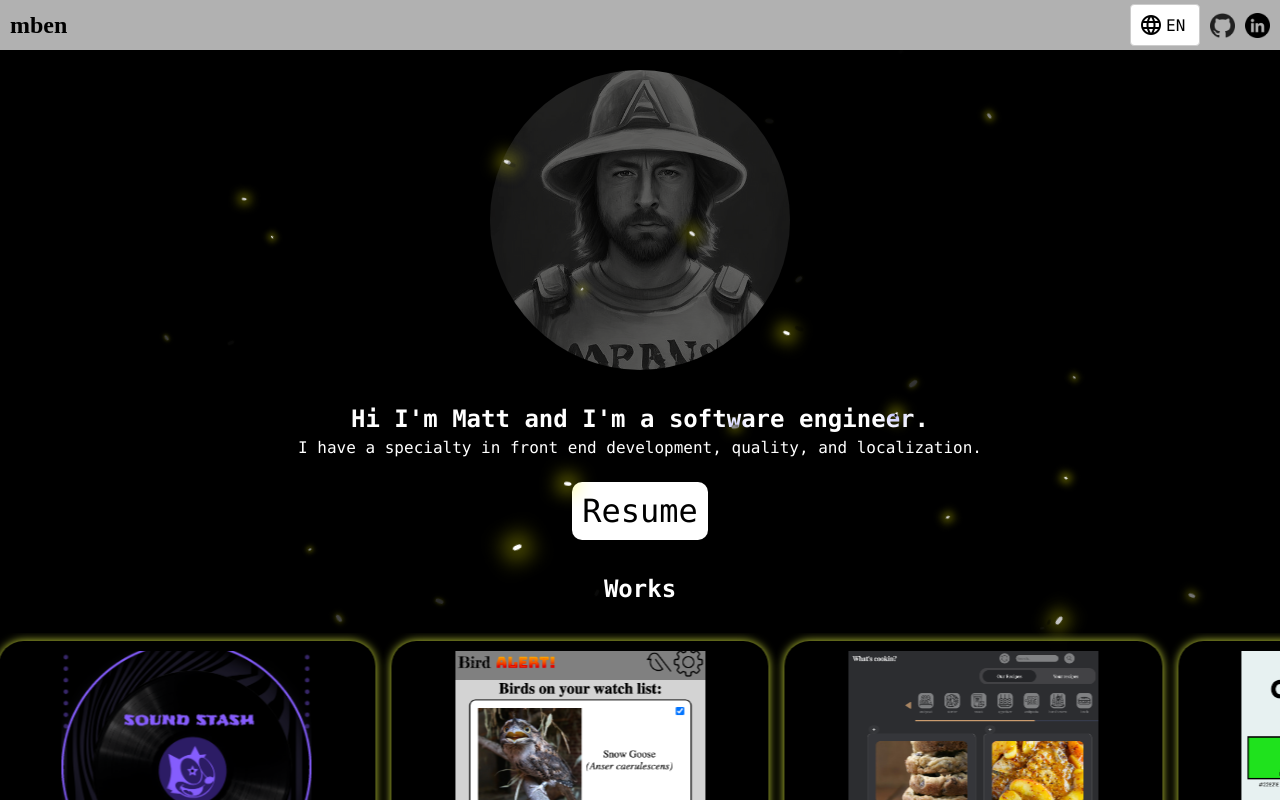
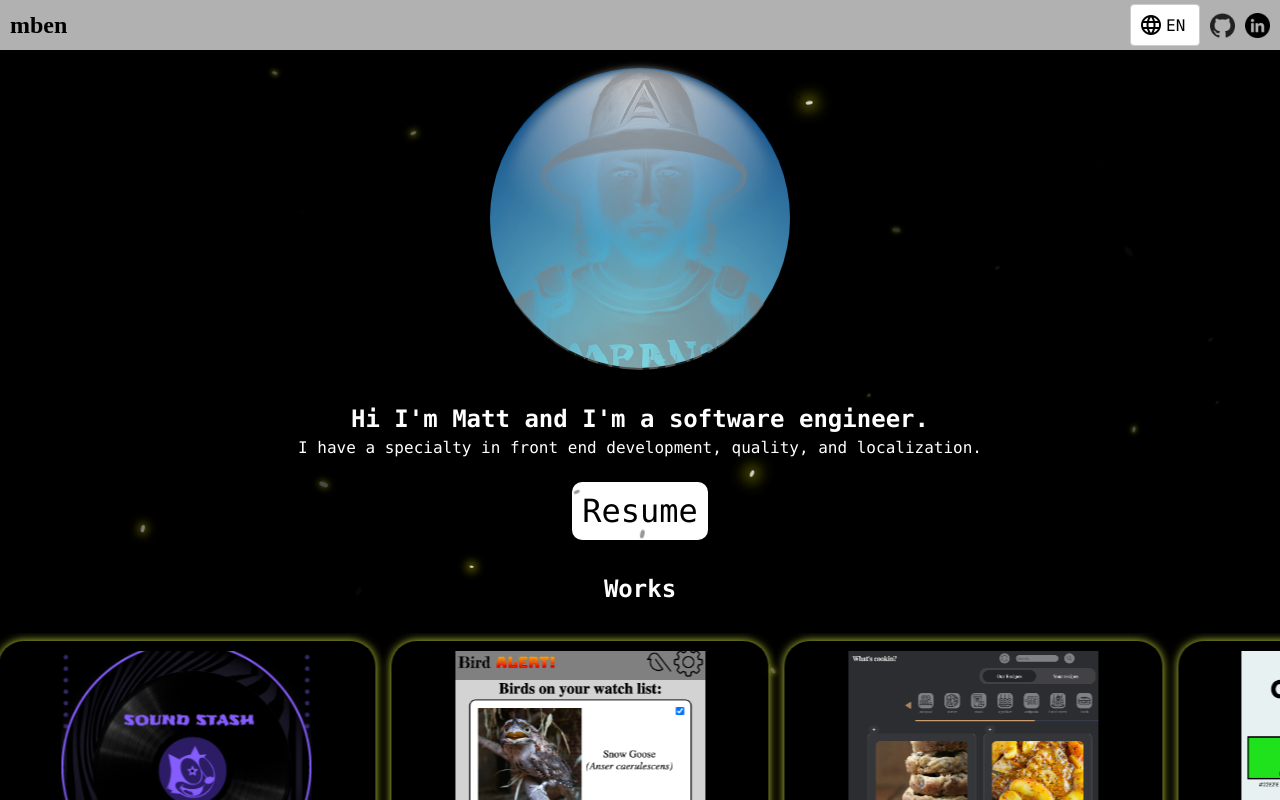
Before and after one commit to mbenfowler/portfolio, a React (Create React App) app: page / in a window 1280 px wide. Shown: the top 800 px of the page. Built offline with nearby package versions, Linux system fonts and the light colour scheme; a web font is replaced by a local one.

Commit message:
Add back ball

```diff
--- a/src/components/AboutMe/AboutMe.scss
+++ b/src/components/AboutMe/AboutMe.scss
@@ -131,40 +131,40 @@ $quantity: 100;
     100% { filter: sepia(0) hue-rotate(0deg) brightness(100%) saturate(0); }
 }
 
-// .ball {
-//     display: inline-block;
-//     width: 100%;
-//     height: 100%;
-//     border-radius: 100%;
-//     position: relative;
-//     background: radial-gradient(circle at bottom, #81e8f6, #76deef 10%, #055194 80%, #062745 100%);
-//     bottom: 102%;
-//     &:before {
-//         content: "";
-//         position: absolute;
-//         top: 1%;
-//         left: 5%;
-//         width: 90%;
-//         height: 90%;
-//         border-radius: 100%;
-//         background: radial-gradient(circle at top, white, rgba(255, 255, 255, 0) 58%);
-//         filter: blur(5px);
-//         z-index: 2;
-//     }
-//     &:after {
-//         content: "";
-//         position: absolute;
-//         display: none;
-//         top: 5%;
-//         left: 10%;
-//         width: 80%;
-//         height: 80%;
-//         border-radius: 100%;
-//         filter: blur(1px);
-//         z-index: 2;
-//         transform: rotateZ(-30deg);
-//     }
-// }
+.ball {
+    display: inline-block;
+    width: 100%;
+    height: 100%;
+    border-radius: 100%;
+    position: relative;
+    background: radial-gradient(circle at bottom, #81e8f6, #76deef 10%, #055194 80%, #062745 100%);
+    bottom: 102%;
+    &:before {
+        content: "";
+        position: absolute;
+        top: 1%;
+        left: 5%;
+        width: 90%;
+        height: 90%;
+        border-radius: 100%;
+        background: radial-gradient(circle at top, white, rgba(255, 255, 255, 0) 58%);
+        filter: blur(5px);
+        z-index: 2;
+    }
+    &:after {
+        content: "";
+        position: absolute;
+        display: none;
+        top: 5%;
+        left: 10%;
+        width: 80%;
+        height: 80%;
+        border-radius: 100%;
+        filter: blur(1px);
+        z-index: 2;
+        transform: rotateZ(-30deg);
+    }
+}
 
 // .ball.shadow {
 //     position: absolute;
```
